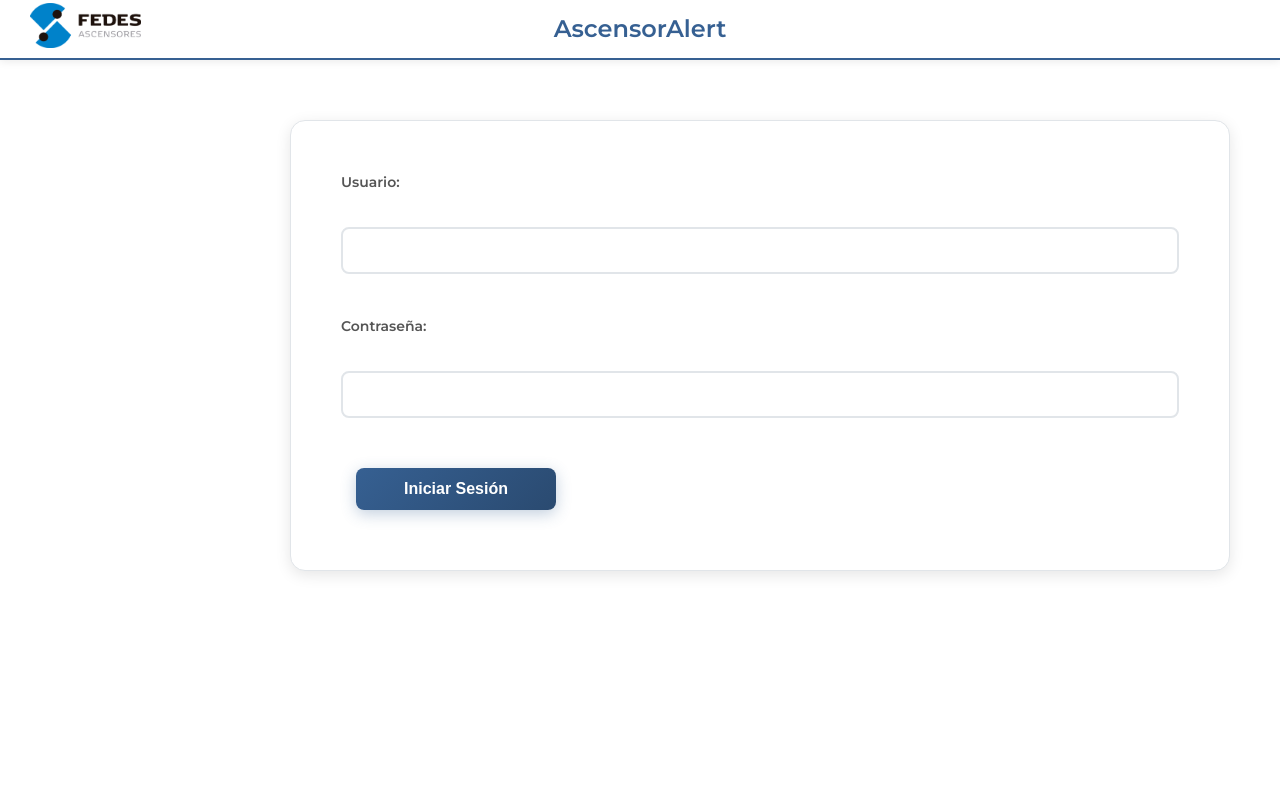
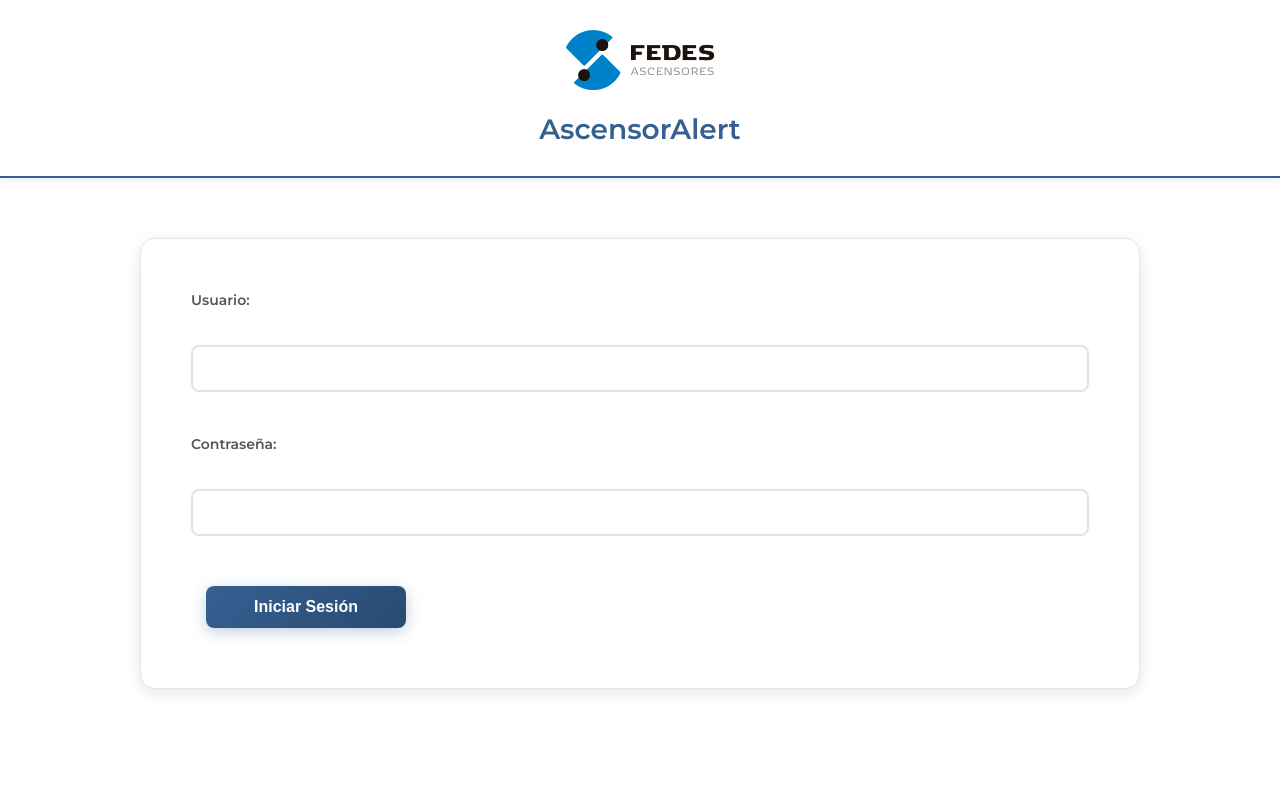
Before and after one commit to mstmarc/ascensoralert_, a Flask app: page / in a window 1280 px wide. Run offline with Flask 3, Linux system fonts and the light colour scheme.

Commit message:
Update login.html

```diff
--- a/templates/login.html
+++ b/templates/login.html
@@ -58,7 +58,7 @@
         }
     </style>
 </head>
-<body>
+<body class="login-page">
     <button class="menu-toggle" onclick="toggleMenu()">☰</button>
     <nav class="menu-lateral" id="menuLateral">
         <a href="/">Inicio</a>
```
